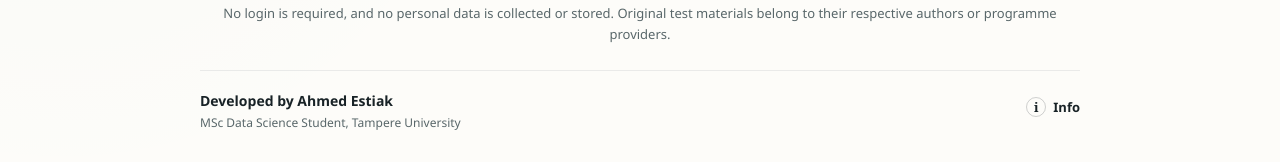
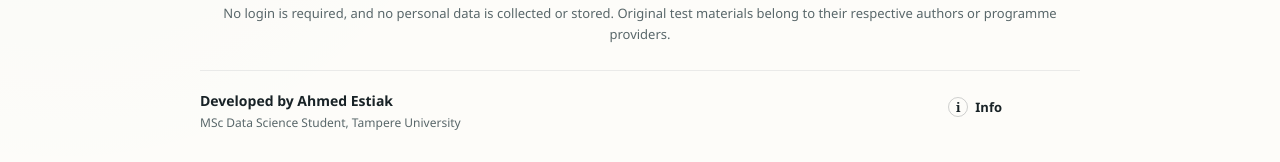
Before and after one commit to Ahmed-Estiak/Rainbow-personality-test, a React (Vite) app: page / in a window 1280 px wide. Shown: the part 2895-3057 px from the top of the page. Built offline with nearby package versions, Linux system fonts and the light colour scheme.

Commit message:
Prevent footer info overlap with scroll button

```diff
--- a/src/styles.css
+++ b/src/styles.css
@@ -1980,6 +1980,7 @@ p {
   gap: 24px;
   margin: 25px auto 0;
   padding-top: 20px;
+  padding-right: 78px;
   border-top: 1px solid rgba(24, 34, 38, 0.08);
 }
 
@@ -2394,6 +2395,7 @@ p {
   .footer-meta {
     display: grid;
     gap: 14px;
+    padding-right: 0;
     text-align: center;
   }
 
```
